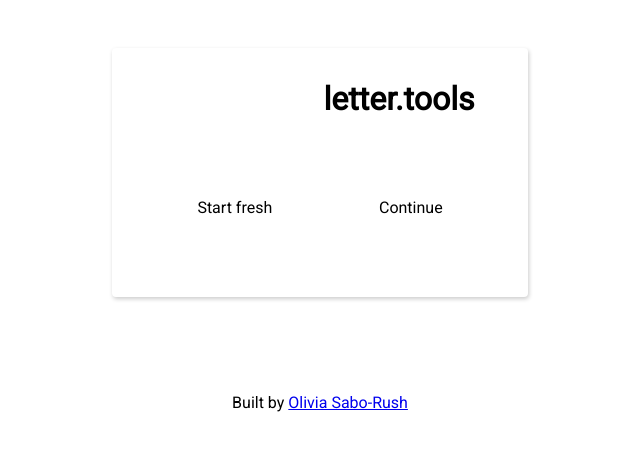
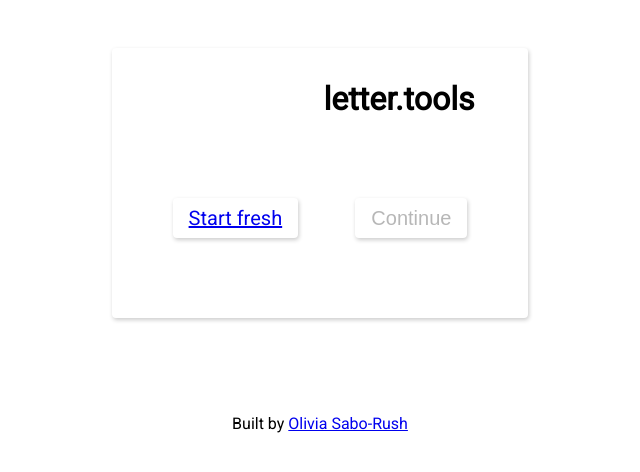
Before and after one commit to livrush/letter.tools, a React (Create React App) app: page / in a window 1280 px wide. Shown: the top 472 px of the page, without its empty margins (320-960 px from the left). Built offline with nearby package versions, Linux system fonts and the light colour scheme.

Commit message:
add button style/links for homepage letter links

```diff
--- a/src/components/HomeLetter.jsx
+++ b/src/components/HomeLetter.jsx
@@ -1,6 +1,8 @@
 import React from 'react';
+import { Link } from 'react-router-dom';
+import { Button } from '.';
 
-export const HomeLetter = () => (
+export const HomeLetter = ({ user }) => (
   <div className="home-letter">
     <div className="home-letter-top">
       <p className="home-letter-prefix-container title">
@@ -13,8 +15,12 @@
       <h1 className="home-letter-title title">letter.tools</h1>
     </div>
     <div className="home-letter-links">
-      <div className="home-letter-link">Start fresh</div>
-      <div className="home-letter-link">Continue</div>
+      <Link className="home-letter-link" to="letter">Start fresh</Link>
+      {
+        user ?
+        <Link className="home-letter-link" to="list">Continue</Link> :
+        <Button className="home-letter-link" text="Continue" disabled />
+      }
     </div>
   </div>
 )
--- a/src/css/style.css
+++ b/src/css/style.css
@@ -1,17 +1,17 @@
 @import url("https://fonts.googleapis.com/css?family=Roboto|Work+Sans&display=swap");
-.basic-box, .home-letter, .button, .injections-container, .input, .letter-container {
+.basic-box, .button, .home-letter-link, .home-letter, .injections-container, .input, .letter-container {
   border: 0;
   border-radius: 0.25rem;
   padding: 0.5rem 1rem;
   background: white; }
 
-.shadow-main, .nav, .home-letter, .button, .injections-container, .letter-container {
+.shadow-main, .button, .home-letter-link, .nav, .home-letter, .injections-container, .letter-container {
   box-shadow: 1px 2px 4px #CCC; }
 
-.shadow-low, .button:active {
+.shadow-low, .button:active, .home-letter-link:active {
   box-shadow: 0 1px 4px #CCC; }
 
-.remove-focus-outline, .button:focus, .letter-title, .letter-textarea {
+.remove-focus-outline, .button:focus, .home-letter-link:focus, .letter-title, .letter-textarea {
   outline: none; }
 
 .margin-bottom-common, .nav, .letter-title, .injections-container, .actionBar-container, .letter-container {
@@ -31,6 +31,25 @@
 
 .t-blue {
   color: #4285F4; }
+
+.button, .home-letter-link {
+  font-size: 1.25rem;
+  cursor: pointer;
+  position: relative; }
+  .button:hover, .home-letter-link:hover {
+    background: #EEE; }
+  .button:active, .home-letter-link:active {
+    top: 1px;
+    left: 1px; }
+  .button .button-text:nth-child(2), .home-letter-link .button-text:nth-child(2) {
+    margin-left: 0.5rem; }
+  .button.header-button, .header-button.home-letter-link {
+    border: 0;
+    box-shadow: 0 0 0 0;
+    padding-left: 2rem;
+    padding-right: 2rem; }
+    .button.header-button:hover, .header-button.home-letter-link:hover {
+      background: white; }
 
 .row [class^="col"] {
   margin: 0 2%; }
@@ -188,19 +207,19 @@
   .hidden-sm {
     display: block; } }
 
-.basic-box, .home-letter, .button, .injections-container, .input, .letter-container {
+.basic-box, .button, .home-letter-link, .home-letter, .injections-container, .input, .letter-container {
   border: 0;
   border-radius: 0.25rem;
   padding: 0.5rem 1rem;
   background: white; }
 
-.shadow-main, .nav, .home-letter, .button, .injections-container, .letter-container {
+.shadow-main, .button, .home-letter-link, .nav, .home-letter, .injections-container, .letter-container {
   box-shadow: 1px 2px 4px #CCC; }
 
-.shadow-low, .button:active {
+.shadow-low, .button:active, .home-letter-link:active {
   box-shadow: 0 1px 4px #CCC; }
 
-.remove-focus-outline, .button:focus, .letter-title, .letter-textarea {
+.remove-focus-outline, .button:focus, .home-letter-link:focus, .letter-title, .letter-textarea {
   outline: none; }
 
 .margin-bottom-common, .nav, .letter-title, .injections-container, .actionBar-container, .letter-container {
@@ -220,6 +239,25 @@
 
 .t-blue {
   color: #4285F4; }
+
+.button, .home-letter-link {
+  font-size: 1.25rem;
+  cursor: pointer;
+  position: relative; }
+  .button:hover, .home-letter-link:hover {
+    background: #EEE; }
+  .button:active, .home-letter-link:active {
+    top: 1px;
+    left: 1px; }
+  .button .button-text:nth-child(2), .home-letter-link .button-text:nth-child(2) {
+    margin-left: 0.5rem; }
+  .button.header-button, .header-button.home-letter-link {
+    border: 0;
+    box-shadow: 0 0 0 0;
+    padding-left: 2rem;
+    padding-right: 2rem; }
+    .button.header-button:hover, .header-button.home-letter-link:hover {
+      background: white; }
 
 .row [class^="col"] {
   margin: 0 2%; }
@@ -313,34 +351,15 @@
   .logo.title {
     font-size: 1.25rem; }
 
-.button {
-  font-size: 1.25rem;
-  cursor: pointer;
-  position: relative; }
-  .button:hover {
-    background: #EEE; }
-  .button:active {
-    top: 1px;
-    left: 1px; }
-  .button .button-text:nth-child(2) {
-    margin-left: 0.5rem; }
-  .button.header-button {
-    border: 0;
-    box-shadow: 0 0 0 0;
-    padding-left: 2rem;
-    padding-right: 2rem; }
-    .button.header-button:hover {
-      background: white; }
-
-.button-group .button {
+.button-group .button, .button-group .home-letter-link {
   border-radius: 0;
   border-right: 1px solid #CCC; }
 
-.button-group .button:first-child {
+.button-group .button:first-child, .button-group .home-letter-link:first-child {
   border-top-left-radius: 0.25rem;
   border-bottom-left-radius: 0.25rem; }
 
-.button-group .button:last-child {
+.button-group .button:last-child, .button-group .home-letter-link:last-child {
   border-right: 0;
   border-top-right-radius: 0.25rem;
   border-bottom-right-radius: 0.25rem; }
--- a/src/sass/_helpers.scss
+++ b/src/sass/_helpers.scss
@@ -27,6 +27,38 @@
 .t-yellow  { color: $yellow }
 .t-blue    { color: $blue   }
 
+.button {
+  @extend .basic-box;
+  @extend .shadow-main;
+  font-size: 1.25rem;
+  cursor: pointer;
+  position: relative;
+
+  &:hover {
+    background: #EEE;
+  }
+  &:active {
+    @extend .shadow-low;
+    top: 1px;
+    left: 1px;
+  }
+  &:focus {
+    @extend .remove-focus-outline;
+  }
+  .button-text:nth-child(2) {
+    margin-left: 0.5rem;
+  }
+  &.header-button {
+    border: 0;
+    box-shadow: 0 0 0 0;
+    padding-left: 2rem;
+    padding-right: 2rem;
+    &:hover {
+      background: white;
+    }
+  }
+}
+
 // Simple Grid Overwrites
 
 .row [class^="col"] {
--- a/src/sass/home.scss
+++ b/src/sass/home.scss
@@ -52,3 +52,7 @@
   justify-content: space-around;
   width: 100%;
 }
+
+.home-letter-link {
+  @extend .button;
+}
```
Also changed, not shown: src/sass/style.scss (+0 -32 lines).
